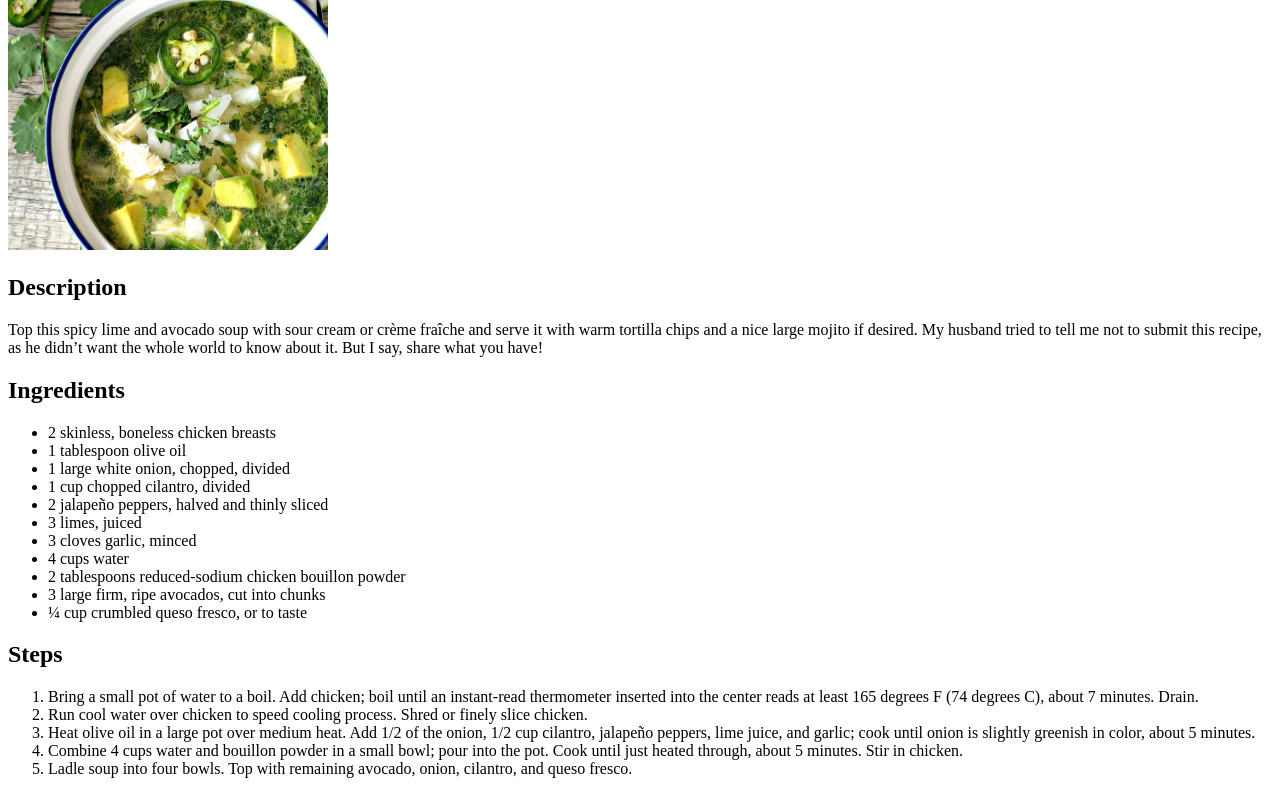
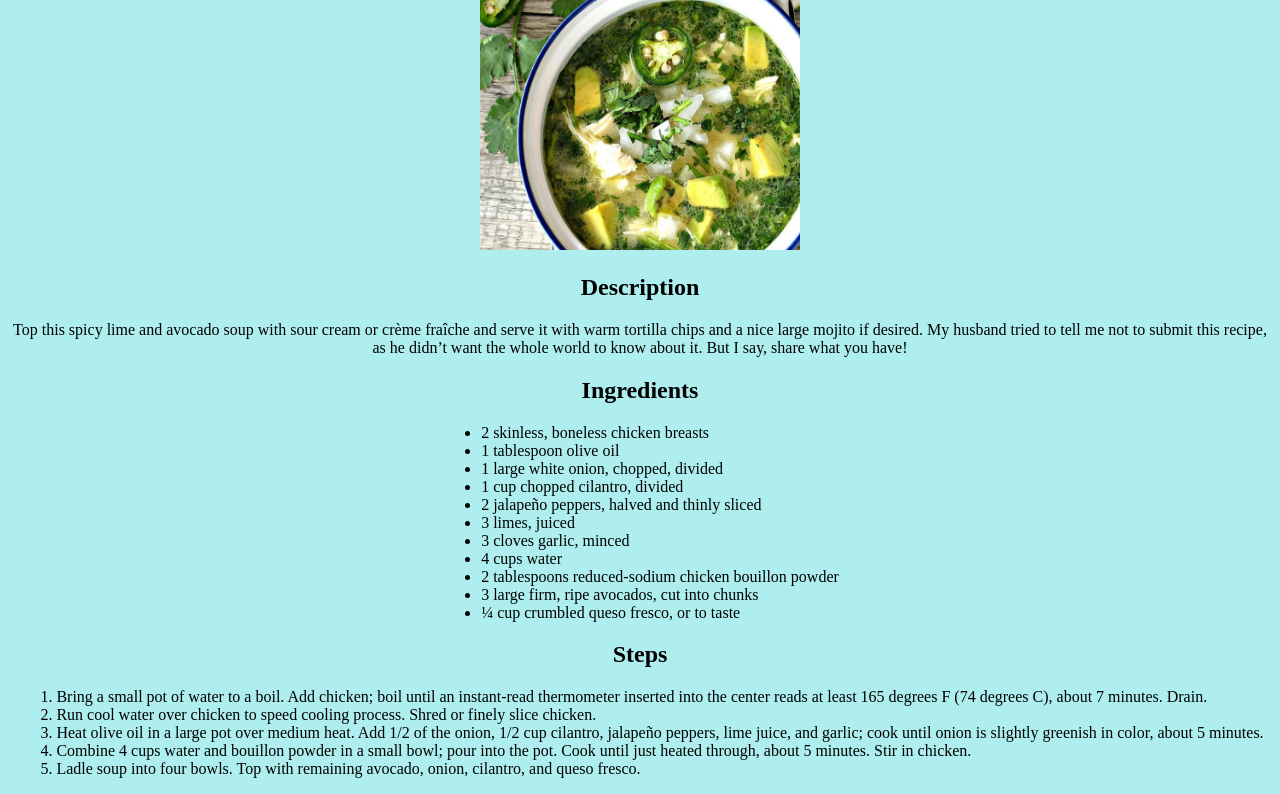
Before and after one commit to NerwenElensar/odin-recipes, a plain HTML site: page recipes/spicy-lime-soup.html in a window 1280 px wide. Shown: the part 180-974 px from the top of the page. Drawn offline with Linux system fonts and the light colour scheme.

Commit message:
add css and play around with styling to learn about normal flow

```diff
--- a/recipes/spicy-lime-soup.html
+++ b/recipes/spicy-lime-soup.html
@@ -4,8 +4,10 @@
     <meta charset="UTF-8" />
     <meta name="viewport" content="width=device-width, initial-scale=1.0" />
     <title>Spicy Lime Soup</title>
+    <link rel="stylesheet" href="../styles.css" />
   </head>
   <body>
+    <div class="main">
       <h1>Spicy Lime Avocado Soup</h1>
 
       <img
@@ -25,6 +27,7 @@
       </p>
 
       <h2>Ingredients</h2>
+      <div class="list">
         <ul>
           <li>2 skinless, boneless chicken breasts</li>
           <li>1 tablespoon olive oil</li>
@@ -38,30 +41,35 @@
           <li>3 large firm, ripe avocados, cut into chunks</li>
           <li>¼ cup crumbled queso fresco, or to taste</li>
         </ul>
+      </div>
 
       <h2>Steps</h2>
+      <div class="list">
         <ol>
           <li>
             Bring a small pot of water to a boil. Add chicken; boil until an instant-read
-        thermometer inserted into the center reads at least 165 degrees F (74 degrees C), about
-        7 minutes. Drain.
+            thermometer inserted into the center reads at least 165 degrees F (74 degrees C),
+            about 7 minutes. Drain.
           </li>
           <li>
-        Run cool water over chicken to speed cooling process. Shred or finely slice chicken.
+            Run cool water over chicken to speed cooling process. Shred or finely slice
+            chicken.
           </li>
           <li>
-        Heat olive oil in a large pot over medium heat. Add 1/2 of the onion, 1/2 cup cilantro,
-        jalapeño peppers, lime juice, and garlic; cook until onion is slightly greenish in
-        color, about 5 minutes.
+            Heat olive oil in a large pot over medium heat. Add 1/2 of the onion, 1/2 cup
+            cilantro, jalapeño peppers, lime juice, and garlic; cook until onion is slightly
+            greenish in color, about 5 minutes.
           </li>
           <li>
-        Combine 4 cups water and bouillon powder in a small bowl; pour into the pot. Cook until
-        just heated through, about 5 minutes. Stir in chicken.
+            Combine 4 cups water and bouillon powder in a small bowl; pour into the pot. Cook
+            until just heated through, about 5 minutes. Stir in chicken.
           </li>
           <li>
             Ladle soup into four bowls. Top with remaining avocado, onion, cilantro, and queso
             fresco.
           </li>
         </ol>
+      </div>
+    </div>
   </body>
 </html>
--- /dev/null
+++ b/styles.css
@@ -0,0 +1,16 @@
+* {
+    background-color: paleturquoise;
+}
+
+.main {
+    text-align: center;
+}
+
+li {
+    text-align: left;
+}
+
+.list {
+    width: max-content;
+    margin: 0 auto;
+}
```
Also changed, not shown: index.html (+5 -2 lines). Lines whose indentation alone changed are shown as unchanged.
